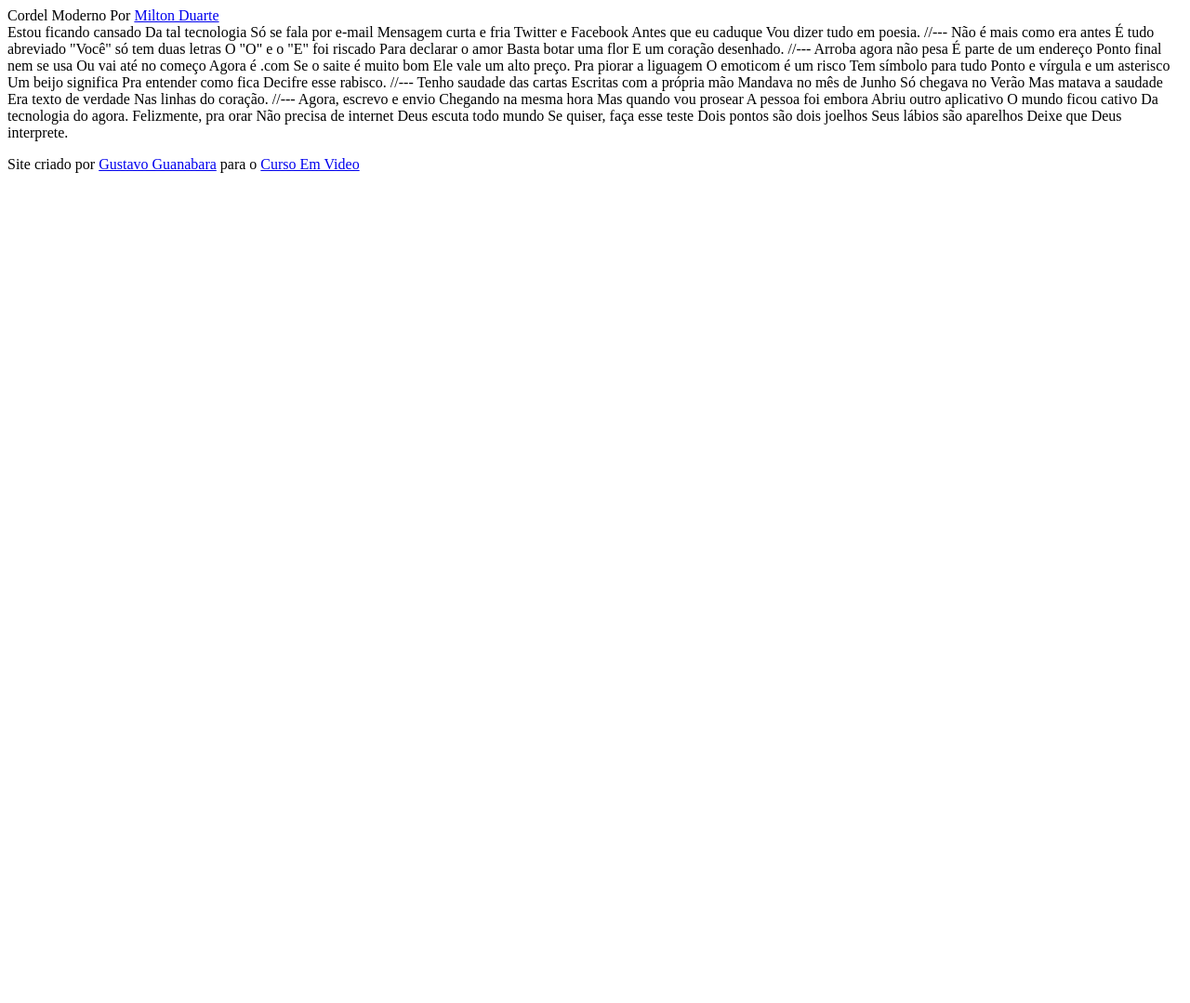
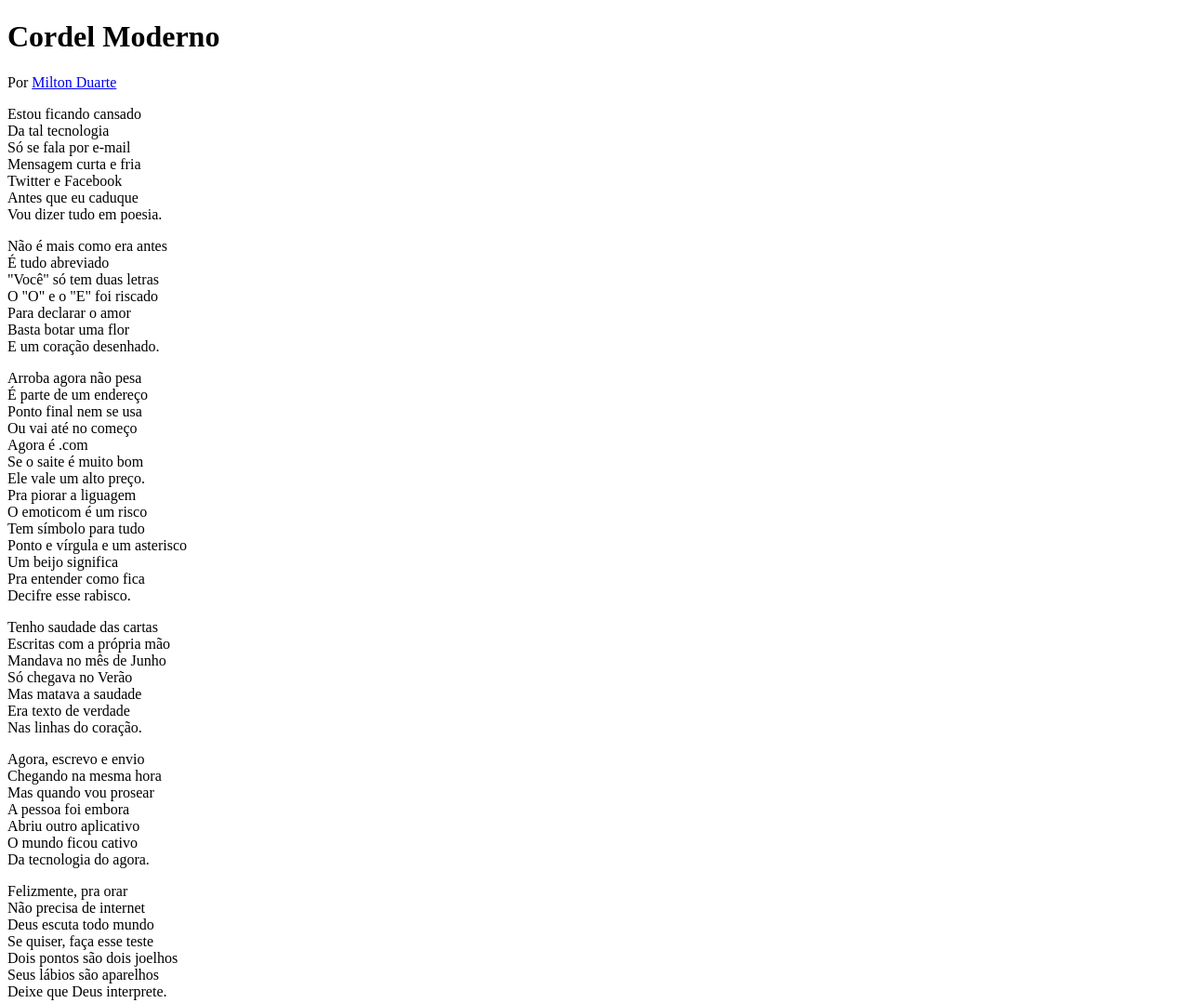
Before and after one commit to luizarthuur/html-css, a plain HTML site: page Desafios/012/index.html in a window 1280 px wide. Shown: the top 1079 px of the page at 93% size. Before the commit the page ends 800 px from the top, so only its background shows below. Drawn offline with Linux system fonts and the light colour scheme.

Commit message:
término do html

```diff
--- a/Desafios/012/index.html
+++ b/Desafios/012/index.html
@@ -8,74 +8,92 @@
 <body>
 
     <header>
-        Cordel Moderno
+        <h1>Cordel Moderno</h1>
         Por <a target="_blank" rel="external" href="https://www.recantodasletras.com.br/poesias/3186743">Milton Duarte</a>
 
     </header>
 
-    Estou ficando cansado
-    Da tal tecnologia
-    Só se fala por e-mail
-    Mensagem curta e fria
-    Twitter e Facebook
-    Antes que eu caduque
-    Vou dizer tudo em poesia.
+    <section>
+        <p>
+            Estou ficando cansado <br>
+            Da tal tecnologia <br>
+            Só se fala por e-mail <br>
+            Mensagem curta e fria <br>
+            Twitter e Facebook <br>
+            Antes que eu caduque <br>
+            Vou dizer tudo em poesia.
+        </p>
+    </section>
 
-    //---
+    <section>
+        <p>
+            Não é mais como era antes <br>
+            É tudo abreviado <br>
+            "Você" só tem duas letras <br>
+            O "O" e o "E" foi riscado <br>
+            Para declarar o amor <br>
+            Basta botar uma flor <br>
+            E um coração desenhado.
+        </p>
+    </section>
 
-    Não é mais como era antes
-    É tudo abreviado
-    "Você" só tem duas letras
-    O "O" e o "E" foi riscado
-    Para declarar o amor
-    Basta botar uma flor
-    E um coração desenhado.
 
-    //---
+    <section>
+        <p>
+            Arroba agora não pesa <br>
+            É parte de um endereço <br>
+            Ponto final nem se usa <br>
+            Ou vai até no começo <br>
+            Agora é .com <br>
+            Se o saite é muito bom <br>
+            Ele vale um alto preço. <br>
+            Pra piorar a liguagem <br>
+            O emoticom é um risco <br>
+            Tem símbolo para tudo <br>
+            Ponto e vírgula e um asterisco <br>
+            Um beijo significa <br>
+            Pra entender como fica <br>
+            Decifre esse rabisco.
+        </p>
+    </section>
 
-    Arroba agora não pesa
-    É parte de um endereço
-    Ponto final nem se usa
-    Ou vai até no começo
-    Agora é .com
-    Se o saite é muito bom
-    Ele vale um alto preço.
 
-    Pra piorar a liguagem
-    O emoticom é um risco
-    Tem símbolo para tudo
-    Ponto e vírgula e um asterisco
-    Um beijo significa
-    Pra entender como fica
-    Decifre esse rabisco.
+    <section>
 
-    //---
+            <p>
+                Tenho saudade das cartas <br>
+                Escritas com a própria mão <br>
+                Mandava no mês de Junho <br>
+                Só chegava no Verão <br>
+                Mas matava a saudade <br>
+                Era texto de verdade <br>
+                Nas linhas do coração.
+            </p>
+    </section>
 
-    Tenho saudade das cartas
-    Escritas com a própria mão
-    Mandava no mês de Junho
-    Só chegava no Verão
-    Mas matava a saudade
-    Era texto de verdade
-    Nas linhas do coração.
+    <section>
+        <p>
+            Agora, escrevo e envio <br>
+            Chegando na mesma hora <br>
+            Mas quando vou prosear <br>
+            A pessoa foi embora <br>
+            Abriu outro aplicativo <br>
+            O mundo ficou cativo <br>
+            Da tecnologia do agora.
+        </p>
+    </section>
 
-    //---
-
-    Agora, escrevo e envio
-    Chegando na mesma hora
-    Mas quando vou prosear
-    A pessoa foi embora
-    Abriu outro aplicativo
-    O mundo ficou cativo
-    Da tecnologia do agora.
-
-    Felizmente, pra orar
-    Não precisa de internet
-    Deus escuta todo mundo
-    Se quiser, faça esse teste
-    Dois pontos são dois joelhos
-    Seus lábios são aparelhos
-    Deixe que Deus interprete.
+    <section>
+        <p>
+            Felizmente, pra orar <br>
+            Não precisa de internet <br>
+            Deus escuta todo mundo <br>
+            Se quiser, faça esse teste <br>
+            Dois pontos são dois joelhos <br>
+            Seus lábios são aparelhos <br>
+            Deixe que Deus interprete.
+        </p>
+    </section>
 
     <footer>
         <p>Site criado por <a href="https://gustavoguanabara.github.io/" rel="external" target="_blank">Gustavo Guanabara</a> para o <a href="https://www.cursoemvideo.com/" target="_blank" rel="external">Curso Em Video</a></p>
```
